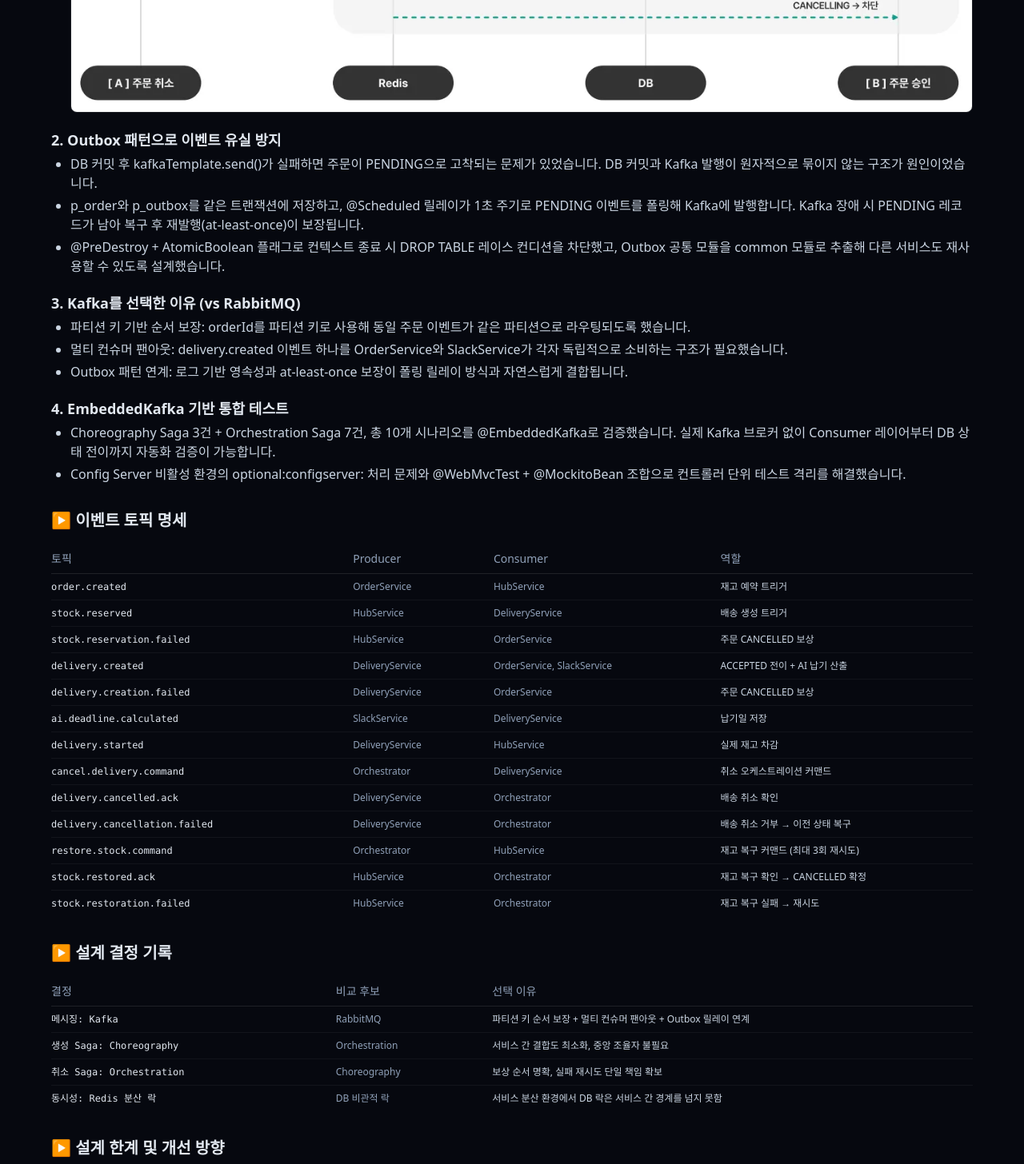
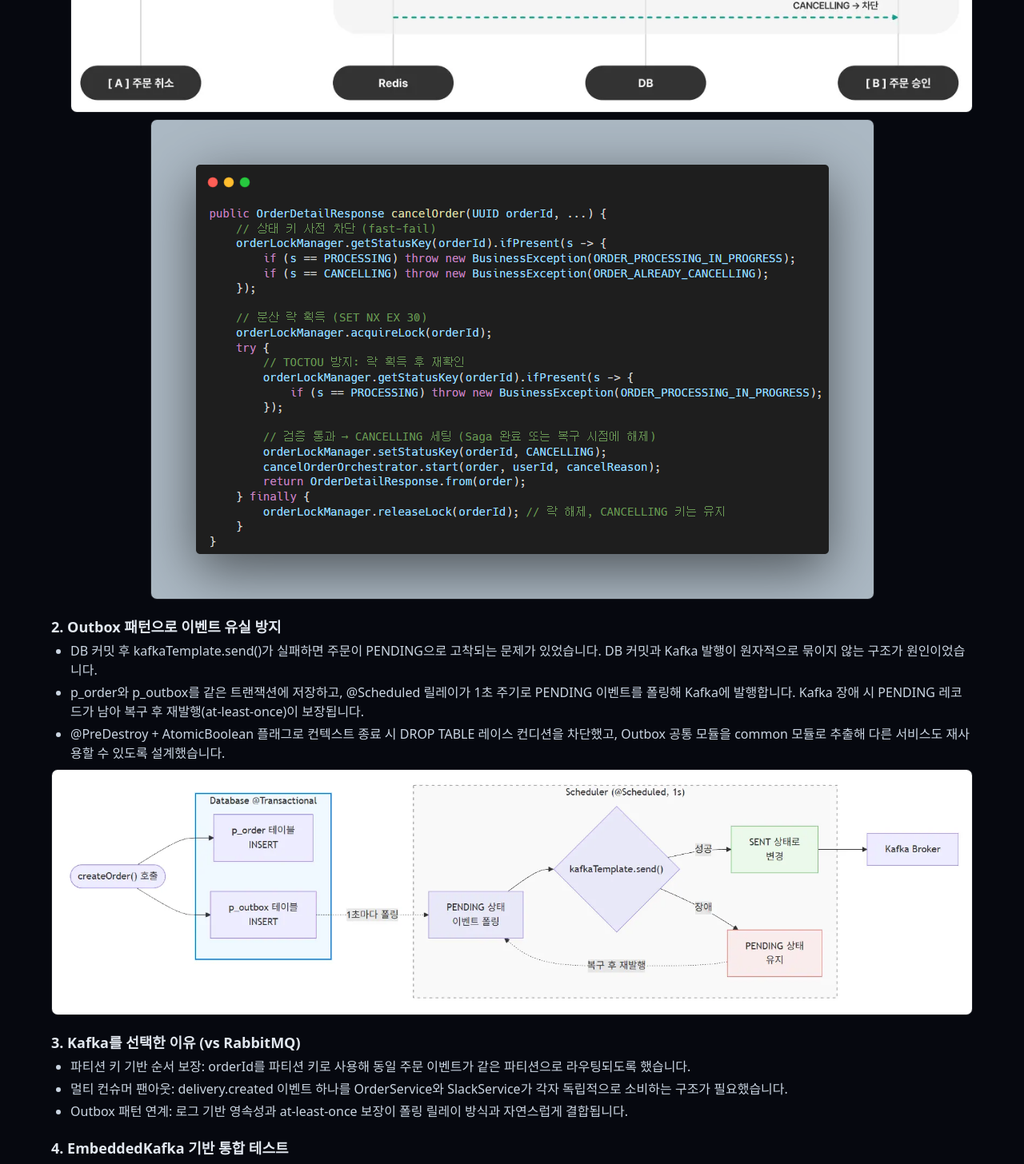
Before and after one commit to qkrwns1478/my-portfolio, a Next.js app: page /projects/sparta-logistics in a window 1280 px wide. Shown: the part 6142-7598 px from the top of the page at 80% size. Built offline with nearby package versions, Linux system fonts and the light colour scheme; no server answers.

Commit message:
chore: outbox 및 code snippet 이미지 추가

```diff
--- a/app/projects/sparta-logistics/page.tsx
+++ b/app/projects/sparta-logistics/page.tsx
@@ -324,6 +324,13 @@
                     />
                   </li>
                 </ul>
+                <div className="flex max-w justify-center">
+                  <img
+                    src="/images/sparta-logistics/redis_code.webp"
+                    alt="Distributed Lock Code Snippet"
+                    className="mt-2 rounded-lg border border-white/10 max-w-full"
+                  />
+                </div>
               </div>
 
               <div>
@@ -350,6 +357,11 @@
                     }
                   </li>
                 </ul>
+                <img
+                  src="/images/sparta-logistics/outbox.webp"
+                  alt="Outbox Diagram"
+                  className="mt-2 rounded-lg border border-white/10 max-w-full"
+                />
               </div>
 
               <div>
```
Also changed, not shown: public/images/sparta-logistics/outbox.webp (added), public/images/sparta-logistics/redis_code.webp (added).
